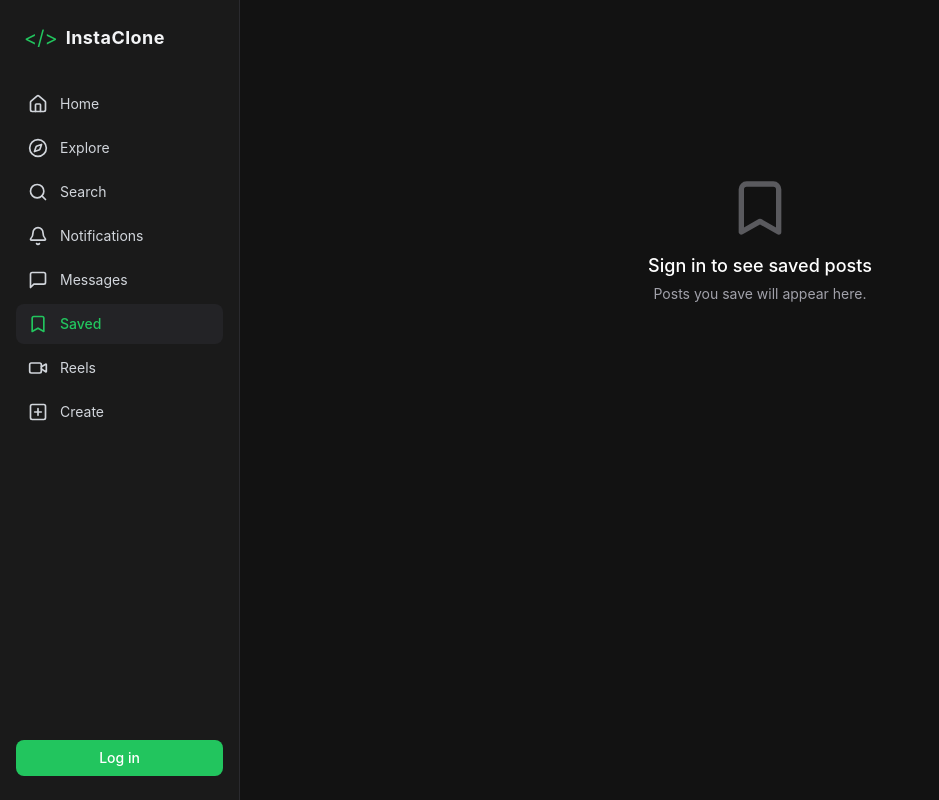
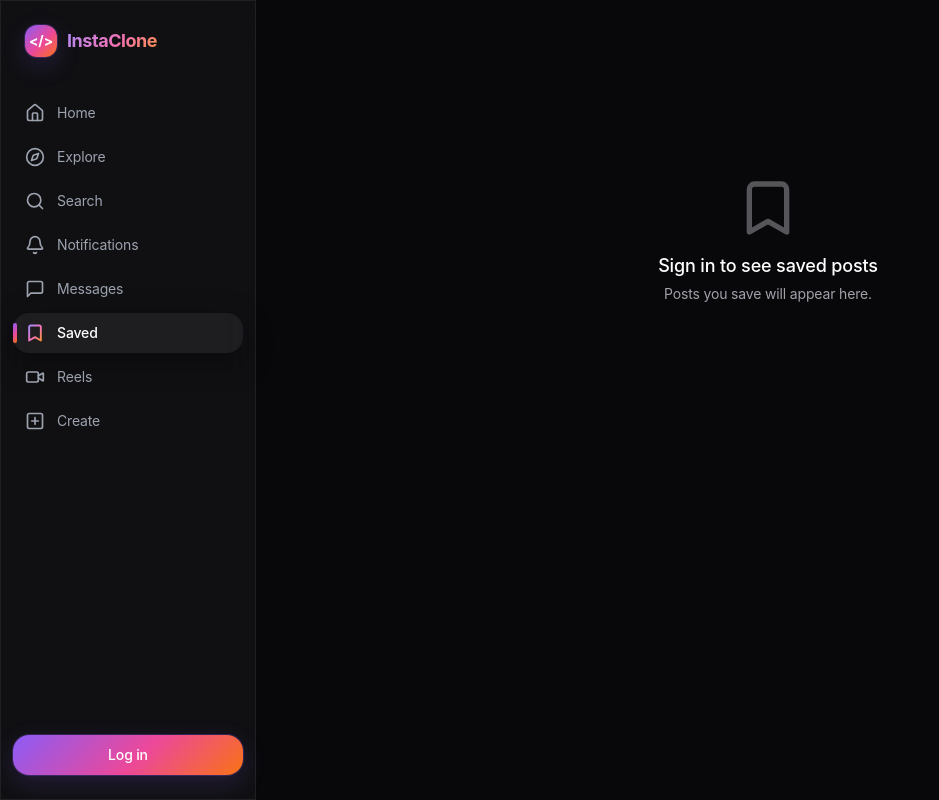
Before and after one commit to priyanshu456777/instagram-clone, a Next.js app in the folder frontend/: page /saved in a window 1280 px wide. Shown: the whole page, without its empty margins (0-939 px from the left). Built offline with nearby package versions, Linux system fonts and the light colour scheme; no server answers.

Commit message:
ui: premium redesign of navigation (sidebar, mobile nav, layout) + design tokens

```diff
--- a/frontend/components/Layout/Layout.js
+++ b/frontend/components/Layout/Layout.js
@@ -17,10 +17,10 @@ export default function Layout({ children }) {
   };
 
   return (
-    <div className="flex min-h-screen bg-base text-gray-100">
+    <div className="flex min-h-screen bg-base text-gray-100 selection:bg-accent/30">
       <Sidebar onCreatePost={() => setShowCreateModal(true)} />
 
-      <main className="flex-1 min-h-screen pb-16 md:pb-0">{children}</main>
+      <main className="flex-1 min-h-screen pb-20 md:pb-0">{children}</main>
 
       <MobileNav onCreatePost={() => setShowCreateModal(true)} />
 
--- a/frontend/components/Layout/Sidebar.js
+++ b/frontend/components/Layout/Sidebar.js
@@ -30,11 +30,16 @@ export default function Sidebar({ onCreatePost }) {
   const { user, logout } = useAuth();
 
   return (
-    <aside className="hidden md:flex flex-col w-60 h-screen sticky top-0 border-r border-border px-4 py-6 bg-surface">
-      <div className="flex items-center gap-2 px-2 mb-8">
-        <span className="text-accent text-xl">{"</>"}</span>
-        <span className="font-bold text-lg tracking-wide">InstaClone</span>
+    <aside className="hidden md:flex flex-col w-64 h-screen sticky top-0 border-r border-white/[0.06] px-3 py-6 bg-surface/70 glass-panel">
+      <div className="flex items-center gap-2.5 px-3 mb-9">
+        <span className="grid place-items-center w-8 h-8 rounded-xl bg-gradient-premium text-white text-sm font-bold shadow-glow">
+          {"</>"}
+        </span>
+        <span className="font-bold text-lg tracking-tight text-gradient-premium">
+          InstaClone
+        </span>
       </div>
+
       <nav className="flex-1 space-y-1">
         {navItems.map((item) => {
           const active =
@@ -47,46 +52,83 @@ export default function Sidebar({ onCreatePost }) {
             <Link
               key={item.href}
               href={item.href}
-              className={`flex items-center gap-3 px-3 py-2.5 rounded-lg text-sm transition-colors ${
+              className={`group relative flex items-center gap-3 px-3 py-2.5 rounded-xl2 text-sm transition-all duration-200 ${
                 active
-                  ? "bg-surface2 text-accent font-medium"
-                  : "text-gray-300 hover:bg-surface2 hover:text-white"
+                  ? "text-white font-medium bg-white/[0.06] shadow-premium"
+                  : "text-gray-400 hover:bg-white/[0.04] hover:text-white"
               }`}
             >
-              <Icon size={20} />
+              {active && (
+                <span className="absolute left-0 top-1/2 -translate-y-1/2 h-5 w-1 rounded-full bg-gradient-premium" />
+              )}
+              <Icon
+                size={20}
+                strokeWidth={active ? 2.3 : 2}
+                className={`transition-transform duration-200 group-hover:scale-110 ${
+                  active ? "text-transparent" : ""
+                }`}
+                style={
+                  active
+                    ? {
+                        stroke: "url(#sidebarIconGradient)",
+                      }
+                    : undefined
+                }
+              />
               {item.label}
             </Link>
           );
         })}
+
         <button
           onClick={onCreatePost}
-          className="w-full flex items-center gap-3 px-3 py-2.5 rounded-lg text-sm text-gray-300 hover:bg-surface2 hover:text-white transition-colors"
+          className="w-full flex items-center gap-3 px-3 py-2.5 rounded-xl2 text-sm text-gray-400 hover:bg-white/[0.04] hover:text-white transition-all duration-200 group"
         >
-          <PlusSquare size={20} /> Create
+          <PlusSquare size={20} className="transition-transform duration-200 group-hover:scale-110 group-hover:rotate-90" />
+          Create
         </button>
+
         {user && (
           <Link
             href={`/profile/${user.username}`}
-            className={`flex items-center gap-3 px-3 py-2.5 rounded-lg text-sm transition-colors ${
+            className={`relative flex items-center gap-3 px-3 py-2.5 rounded-xl2 text-sm transition-all duration-200 ${
               router.asPath.startsWith("/profile/")
-                ? "bg-surface2 text-accent font-medium"
-                : "text-gray-300 hover:bg-surface2 hover:text-white"
+                ? "text-white font-medium bg-white/[0.06] shadow-premium"
+                : "text-gray-400 hover:bg-white/[0.04] hover:text-white"
             }`}
           >
-            <User size={20} /> Profile
+            {router.asPath.startsWith("/profile/") && (
+              <span className="absolute left-0 top-1/2 -translate-y-1/2 h-5 w-1 rounded-full bg-gradient-premium" />
+            )}
+            <User size={20} />
+            Profile
           </Link>
         )}
       </nav>
+
+      {/* SVG gradient definition reused by active nav icons above. */}
+      <svg width="0" height="0" className="absolute">
+        <linearGradient id="sidebarIconGradient" x1="0%" y1="0%" x2="100%" y2="100%">
+          <stop offset="0%" stopColor="#a78bfa" />
+          <stop offset="55%" stopColor="#f472b6" />
+          <stop offset="100%" stopColor="#fb923c" />
+        </linearGradient>
+      </svg>
+
       {user ? (
-        <div className="border-t border-border pt-4 flex items-center gap-3 px-2">
-          <Avatar src={user.avatar?.url} name={user.name} size={36} />
+        <div className="border-t border-white/[0.06] pt-4 mt-2 flex items-center gap-3 px-2">
+          <div className="rounded-full p-[2px] bg-gradient-premium">
+            <div className="rounded-full bg-surface p-[2px]">
+              <Avatar src={user.avatar?.url} name={user.name} size={36} />
+            </div>
+          </div>
           <div className="min-w-0 flex-1">
             <p className="text-sm font-medium truncate">{user.username}</p>
           </div>
           <button
             onClick={logout}
             title="Logout"
-            className="text-gray-400 hover:text-red-400 text-sm"
+            className="text-gray-500 hover:text-like transition-colors duration-200 p-1.5 rounded-lg hover:bg-white/[0.06]"
           >
             <LogOut size={18} />
           </button>
@@ -94,7 +136,7 @@ export default function Sidebar({ onCreatePost }) {
       ) : (
         <Link
           href="/login"
-          className="text-center bg-accent hover:bg-accentSoft transition-colors text-white rounded-lg py-2 text-sm font-medium"
+          className="text-center bg-gradient-premium hover:brightness-110 active:scale-[0.98] transition-all duration-200 text-white rounded-xl2 py-2.5 text-sm font-medium shadow-glow"
         >
           Log in
         </Link>
--- a/frontend/styles/globals.css
+++ b/frontend/styles/globals.css
@@ -3,26 +3,88 @@
 @tailwind utilities;
 
 html, body {
-  background-color: #121212;
+  background-color: #08080a;
+  background-image: radial-gradient(circle at 50% -10%, rgba(139,92,246,0.10), transparent 55%);
+  background-attachment: fixed;
   color: #e5e7eb;
   font-family: -apple-system, BlinkMacSystemFont, "Segoe UI", Roboto, Helvetica, Arial, sans-serif;
+  -webkit-font-smoothing: antialiased;
+  letter-spacing: -0.01em;
 }
 
 * {
   box-sizing: border-box;
 }
 
+::selection {
+  background: rgba(139, 92, 246, 0.35);
+  color: #fff;
+}
+
+/* Accessible, on-brand focus ring for keyboard navigation. */
+:focus-visible {
+  outline: 2px solid rgba(139, 92, 246, 0.7);
+  outline-offset: 2px;
+  border-radius: 6px;
+}
+
 ::-webkit-scrollbar {
   width: 8px;
+  height: 8px;
 }
 
 ::-webkit-scrollbar-thumb {
-  background: #2a2a2e;
+  background: #27272e;
   border-radius: 8px;
+}
+
+::-webkit-scrollbar-thumb:hover {
+  background: #35353d;
 }
 
 ::-webkit-scrollbar-track {
   background: transparent;
+}
+
+/* --------------------------------------------------------------------------
+   Premium visual primitives — additive utility classes used by the redesign.
+   None of these rename or remove any pre-existing class below.
+   ---------------------------------------------------------------------------*/
+
+/* Frosted-glass surface for floating chrome: sidebar, mobile nav, modals,
+   dropdowns. Pair with a translucent bg (e.g. bg-surface/70) on the element. */
+.glass-panel {
+  backdrop-filter: blur(20px) saturate(160%);
+  -webkit-backdrop-filter: blur(20px) saturate(160%);
+  border: 1px solid rgba(255, 255, 255, 0.07);
+}
+
+/* Stronger blur for full-screen overlays / modal sheets. */
+.glass-panel-strong {
+  backdrop-filter: blur(28px) saturate(180%);
+  -webkit-backdrop-filter: blur(28px) saturate(180%);
+  border: 1px solid rgba(255, 255, 255, 0.09);
+}
+
+/* Gradient text for headings / wordmarks. */
+.text-gradient-premium {
+  background: linear-gradient(135deg, #a78bfa 0%, #f472b6 55%, #fb923c 100%);
+  -webkit-background-clip: text;
+  background-clip: text;
+  color: transparent;
+}
+
+/* Animated conic gradient ring used for unseen story rings. */
+.story-ring {
+  background: conic-gradient(from 180deg, #8b5cf6, #ec4899, #f97316, #ec4899, #8b5cf6);
+}
+
+/* Gentle hover-lift for cards / buttons. */
+.hover-lift {
+  transition: transform 220ms cubic-bezier(0.16, 1, 0.3, 1), box-shadow 220ms cubic-bezier(0.16, 1, 0.3, 1);
+}
+.hover-lift:hover {
+  transform: translateY(-2px);
 }
 
 .line-clamp-2 {
--- a/frontend/tailwind.config.js
+++ b/frontend/tailwind.config.js
@@ -7,16 +7,73 @@ module.exports = {
   theme: {
     extend: {
       colors: {
-        base: "#121212",
-        surface: "#1a1a1a",
-        surface2: "#232326",
-        border: "#2a2a2e",
-        accent: "#22c55e",
-        accentSoft: "#16a34a",
-        like: "#e24b4a",
+        // Existing tokens — values refined for a richer, more premium dark
+        // palette, but the keys are unchanged so every existing class
+        // (bg-surface, text-accent, border-border, etc.) keeps working.
+        base: "#08080a",
+        surface: "#141418",
+        surface2: "#1d1d23",
+        border: "#27272e",
+        accent: "#8b5cf6",
+        accentSoft: "#7c3aed",
+        like: "#fb2c55",
+        // New, additive tokens used only by the redesigned UI.
+        accent2: "#ec4899",
+        accent3: "#f97316",
+        glass: "rgba(255,255,255,0.04)",
+        glassBorder: "rgba(255,255,255,0.08)",
       },
       borderRadius: {
         xl2: "1rem",
+        xl3: "1.5rem",
+        xl4: "2rem",
+      },
+      backgroundImage: {
+        "gradient-premium": "linear-gradient(135deg, #8b5cf6 0%, #ec4899 55%, #f97316 100%)",
+        "gradient-premium-soft": "linear-gradient(135deg, rgba(139,92,246,0.18) 0%, rgba(236,72,153,0.18) 55%, rgba(249,115,22,0.18) 100%)",
+        "gradient-radial-glow": "radial-gradient(circle at 50% 0%, rgba(139,92,246,0.15), transparent 60%)",
+      },
+      boxShadow: {
+        premium: "0 8px 30px rgba(0,0,0,0.35)",
+        "premium-lg": "0 20px 60px rgba(0,0,0,0.45)",
+        glow: "0 0 0 1px rgba(139,92,246,0.25), 0 8px 24px rgba(139,92,246,0.18)",
+        "glow-like": "0 0 24px rgba(251,44,85,0.35)",
+      },
+      backdropBlur: {
+        xs: "2px",
+      },
+      keyframes: {
+        fadeIn: {
+          "0%": { opacity: "0" },
+          "100%": { opacity: "1" },
+        },
+        scaleIn: {
+          "0%": { opacity: "0", transform: "scale(0.96)" },
+          "100%": { opacity: "1", transform: "scale(1)" },
+        },
+        slideUp: {
+          "0%": { opacity: "0", transform: "translateY(12px)" },
+          "100%": { opacity: "1", transform: "translateY(0)" },
+        },
+        slideInRight: {
+          "0%": { opacity: "0", transform: "translateX(16px)" },
+          "100%": { opacity: "1", transform: "translateX(0)" },
+        },
+        popIn: {
+          "0%": { transform: "scale(0.8)" },
+          "50%": { transform: "scale(1.15)" },
+          "100%": { transform: "scale(1)" },
+        },
+      },
+      animation: {
+        fadeIn: "fadeIn 220ms ease-out",
+        scaleIn: "scaleIn 220ms cubic-bezier(0.16, 1, 0.3, 1)",
+        slideUp: "slideUp 280ms cubic-bezier(0.16, 1, 0.3, 1)",
+        slideInRight: "slideInRight 260ms cubic-bezier(0.16, 1, 0.3, 1)",
+        popIn: "popIn 320ms cubic-bezier(0.34, 1.56, 0.64, 1)",
+      },
+      transitionTimingFunction: {
+        premium: "cubic-bezier(0.16, 1, 0.3, 1)",
       },
     },
   },
```
Also changed, not shown: frontend/components/Layout/MobileNav.js (+21 -10 lines).
